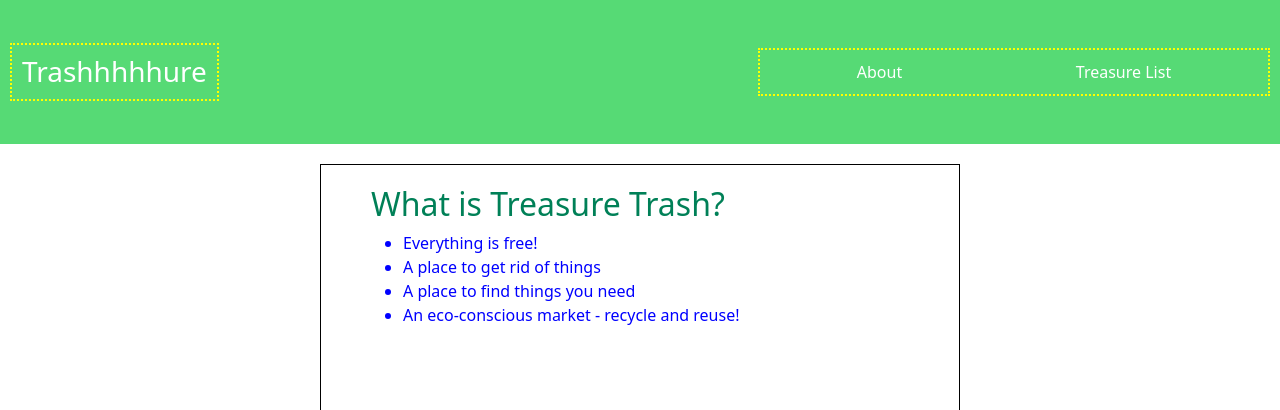
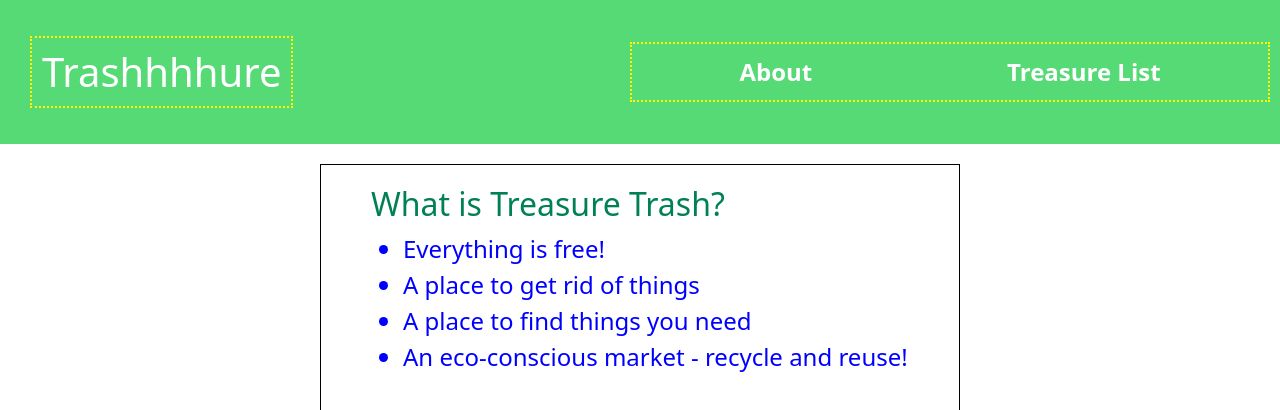
Before and after one commit to khodgesx/treasure-front, a React (Create React App) app: page /about in a window 1280 px wide. Shown: the top 410 px of the page. Built offline with nearby package versions, Linux system fonts and the light colour scheme.

Commit message:
homepage and about page - responsive styling

```diff
--- a/src/App.css
+++ b/src/App.css
@@ -1,13 +1,20 @@
 /* .App {
   text-align: center;
 } */
-
+/* html{
+  height:max-content;
+} */
+body{
+  /* display: flex; */
+  width: 100%;
+}
 #logo{
   border: dotted 2px yellow;
   padding: 10px;
-  color:white;
   text-decoration-style: none;
   margin: 10px;
+  font-size: 3.5vh;
+  color:white;
 }
 nav{
   display: flex;
@@ -15,15 +22,18 @@ nav{
   align-items: center;
   min-height: 18vh;
   background: #56da75;
-  color:white;
 }
+
+
 nav a{
   text-decoration: none;
   color:white;
+  font-size: 2vh;
+  font-weight:800;
 }
 
 .nav-links{
-  width: 40%;
+  width: 50%;
   display: flex;
   justify-content: space-around;
   align-items: center;
@@ -41,11 +51,16 @@ nav a{
   color: rgb(0, 128, 87);
 }
 #home h1{
-  margin: 25px 0;
+  margin: 25px 0 5px;
 }
-#home img{
+#home h2{
+  font-size: 2.5vh;
+  margin: 10px 0 20px;
+}
+#home-img{
   display: block;
   margin: 0 auto;
+  width: 75%;
 }
 #items-div{
   margin: 5px;
@@ -105,6 +120,9 @@ nav a{
   border: solid 1px black;
   height:40vh;
 }
+#img-show{
+  width:auto;
+}
 #item-title{
   color:green;
 }
@@ -136,10 +154,12 @@ nav a{
 #about-div{
   display: block;
   color:blue;
-  padding:20px 50px 50px;;
+  padding:20px;
   margin: 20px auto;
-  width: 50%;
+  width: 85vw;
   border: solid 1px black;
+  font-size: 3vh;
+  text-align: left;
 }
 #about-list{
   text-align: left;
@@ -240,3 +260,33 @@ nav a{
   color:red;
 
 }
+@media only screen and (min-width: 768px) {
+  body{
+    display: block;
+  }
+  #logo{
+    font-size: 5vh;
+    margin: 30px;
+  }
+  nav{
+    justify-content: space-between;
+  }
+  nav a{
+    font-size: 3vh;
+  }
+  #home-img{
+    width: 65%;
+  }
+  #home h2{
+    font-size: 5vh;
+    margin: 15px 0 20px;
+  }
+  #about-div{
+    display: block;
+    color:blue;
+    padding:20px 50px 50px;;
+    margin: 20px auto;
+    width: 50%;
+    border: solid 1px black;
+  }
+}
--- a/src/homeContainer/home.jsx
+++ b/src/homeContainer/home.jsx
@@ -4,11 +4,11 @@ const Home = () =>{
     return(
     <div id="home">
         <div>
-            <h1>Treasure Trash</h1>
-            <h2>Where trash is treasure or treasure is trash</h2>
+            <h1 id="home-title">Treasure Trash</h1>
+            <h2 id="home-tag">Where trash is treasure or treasure is trash</h2>
         </div>
 
-        <img src="https://i.imgur.com/dCbVGOK.png"></img>
+        <img id="home-img"src="https://i.imgur.com/dCbVGOK.png"></img>
     </div>
     )
 }
--- a/src/itemsContainer/singleItemContainer/singleItemRoute.jsx
+++ b/src/itemsContainer/singleItemContainer/singleItemRoute.jsx
@@ -44,7 +44,7 @@ const SingleItemRoute = (props)=>{
     return(
         <div id="item-show">
             <h1 id="item-title">{item.title}</h1>
-            <img onClick={toggleShow}src={item.img}></img>
+            <img id="img-show" onClick={toggleShow}src={item.img}></img>
             <h1 key={`item-${item.id}`}>
                <Link id="edit-link"to={`/items/update/${item.id}`}>Edit Details</Link>
              </h1>
--- a/src/nav.jsx
+++ b/src/nav.jsx
@@ -7,7 +7,7 @@ const Nav=()=> {
   return (
     <div>
        <nav>
-           <Link to="/"><h3 id='logo'>Trashhhhhure</h3></Link>
+           <Link to="/"><h3 id='logo'>Trashhhhure</h3></Link>
            <ul className='nav-links'>
                <Link to="/about"><li className="links">About</li></Link>
                <Link to="/items"><li className="links">Treasure List</li></Link>
```
